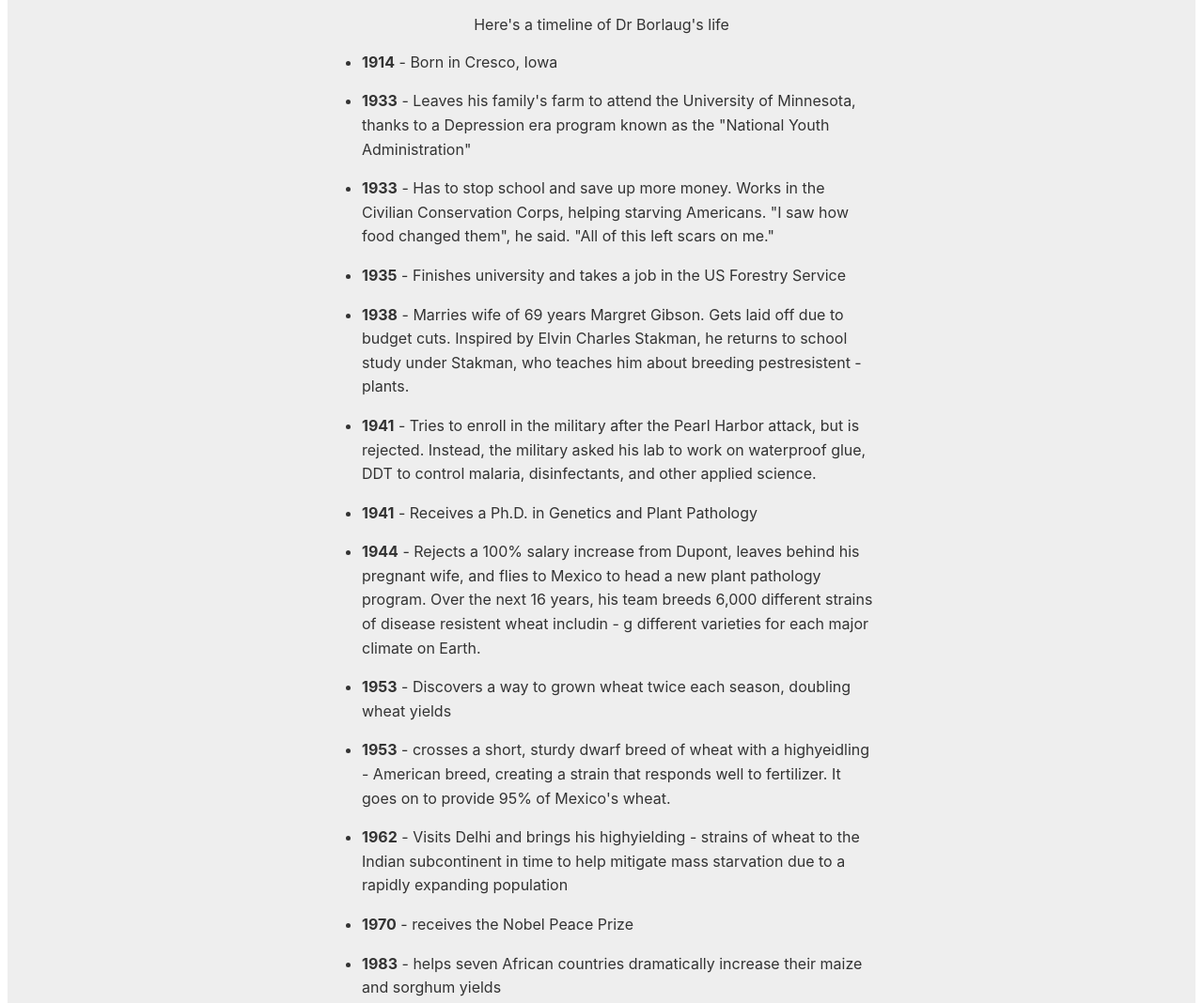
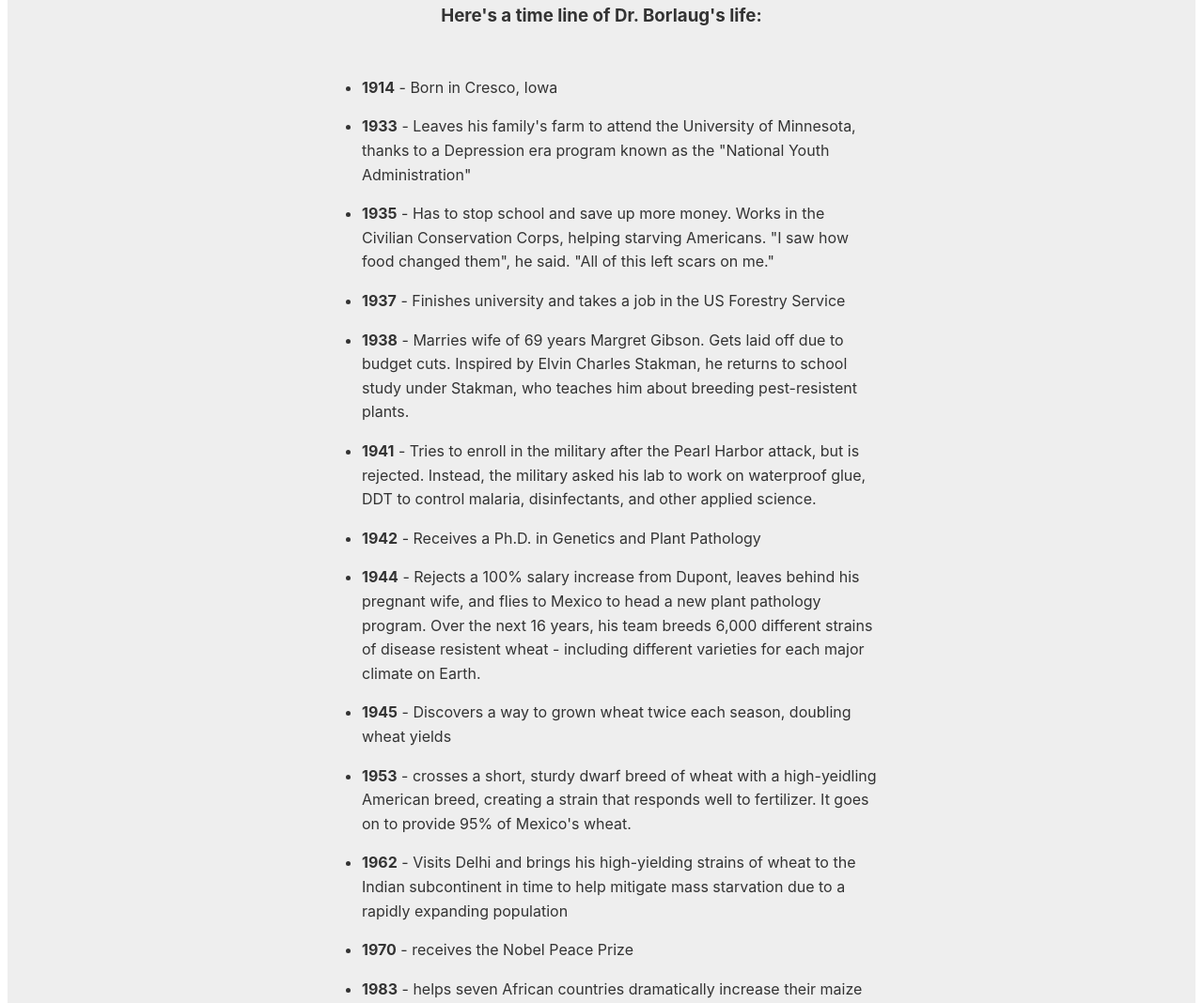
Before and after one commit to Tuglo/KofiAndOrji, a plain HTML site: page index.html in a window 1280 px wide. Shown: the part 599-1667 px from the top of the page at 94% size. Drawn offline with Linux system fonts and the light colour scheme.

Commit message:
HTML Kofi

```diff
--- a/index.html
+++ b/index.html
@@ -1,13 +1,10 @@
 <!DOCTYPE html>
-<html lang="en">
+<html>
   <head>
-    <meta charset="UTF-8" />
-    <title></title>
     <link rel="stylesheet" href="css/style.css" />
   </head>
   <body>
     <main id="main">
-       <main id="main">
       <h1 id="title">Dr. Norman Borlaug</h1>
       <p>The man who saved a billion lives</p>
       <figure id="img-div">
@@ -22,26 +19,81 @@
         </figcaption>
       </figure>
       <section id="tribute-info">
-      <p>Here's a timeline of Dr Borlaug's life</p>
-      <ul>
-        <li><strong>1914</strong> - Born in Cresco, Iowa</li>
-        <li><strong>1933</strong> - Leaves his family's farm to attend the University of Minnesota, thanks to a Depression era program known as the "National Youth Administration"</li>
-        <li><strong>1933</strong> - Has to stop school and save up more money. Works in the Civilian Conservation Corps, helping starving Americans. "I saw how food changed them", he said. "All of this left scars on me."</li>
-        <li><strong>1935</strong> - Finishes university and takes a job in the US Forestry Service</li>
-        <li><strong>1938</strong> - Marries wife of 69 years Margret Gibson. Gets laid off due to budget cuts. Inspired by Elvin Charles Stakman, he returns to school study under Stakman, who teaches him about breeding pestresistent -  plants.</li>
-        <li><strong>1941</strong> -  Tries to enroll in the military after the Pearl Harbor attack, but is rejected. Instead, the military asked his lab to work on waterproof glue, DDT to control malaria, disinfectants, and other applied science.</li>
-        <li><strong>1941</strong> - Receives a Ph.D. in Genetics and Plant Pathology </li>
-        <li><strong>1944</strong> - Rejects a 100% salary increase from Dupont, leaves behind his pregnant wife, and flies to Mexico to head a new plant pathology program. Over the next 16 years, his team breeds 6,000 different strains of disease resistent wheat  includin - g different varieties for each major climate on Earth. </li>
-        <li><strong>1953</strong> - Discovers a way to grown wheat twice each season, doubling wheat yields</li>
-        <li><strong>1953</strong> - crosses a short, sturdy dwarf breed of wheat with a highyeidling  - American breed, creating a strain that responds well to fertilizer. It goes on to provide 95% of Mexico's wheat.</li>
-        <li><strong>1962</strong> -  Visits Delhi and brings his highyielding  - strains of wheat to the Indian subcontinent in time to help mitigate mass starvation due to a rapidly expanding population</li>
-        <li><strong>1970</strong> -  receives the Nobel Peace Prize </li>
-        <li><strong>1983</strong> - helps seven African countries dramatically increase their maize and sorghum yields </li>
-        <li><strong>1984</strong> - becomes a distinguished professor at Texas A&M University </li>
-        <li><strong>2005</strong> - states "we will have to double the world food supply by 2050." Argues that genetically modified crops are the only way we can meet the demand, as we run out of arable land. Says that GM crops are not inherently dangerous because "we've been genetically modifying plants and animals for a long time. Long before we called it science, people were selecting the best breeds." </li>
-        <li><strong>2009</strong> -  dies at the age of 95. </li>
-      </ul>
-<blockquote
+        <h3 id="headline">Here's a time line of Dr. Borlaug's life:</h3>
+        <ul>
+          <li><strong>1914</strong> - Born in Cresco, Iowa</li>
+          <li>
+            <strong>1933</strong> - Leaves his family's farm to attend the
+            University of Minnesota, thanks to a Depression era program known as
+            the "National Youth Administration"
+          </li>
+          <li>
+            <strong>1935</strong> - Has to stop school and save up more money.
+            Works in the Civilian Conservation Corps, helping starving
+            Americans. "I saw how food changed them", he said. "All of this left
+            scars on me."
+          </li>
+          <li>
+            <strong>1937</strong> - Finishes university and takes a job in the
+            US Forestry Service
+          </li>
+          <li>
+            <strong>1938</strong> - Marries wife of 69 years Margret Gibson.
+            Gets laid off due to budget cuts. Inspired by Elvin Charles Stakman,
+            he returns to school study under Stakman, who teaches him about
+            breeding pest-resistent plants.
+          </li>
+          <li>
+            <strong>1941</strong> - Tries to enroll in the military after the
+            Pearl Harbor attack, but is rejected. Instead, the military asked
+            his lab to work on waterproof glue, DDT to control malaria,
+            disinfectants, and other applied science.
+          </li>
+          <li>
+            <strong>1942</strong> - Receives a Ph.D. in Genetics and Plant
+            Pathology
+          </li>
+          <li>
+            <strong>1944</strong> - Rejects a 100% salary increase from Dupont,
+            leaves behind his pregnant wife, and flies to Mexico to head a new
+            plant pathology program. Over the next 16 years, his team breeds
+            6,000 different strains of disease resistent wheat - including
+            different varieties for each major climate on Earth.
+          </li>
+          <li>
+            <strong>1945</strong> - Discovers a way to grown wheat twice each
+            season, doubling wheat yields
+          </li>
+          <li>
+            <strong>1953</strong> - crosses a short, sturdy dwarf breed of wheat
+            with a high-yeidling American breed, creating a strain that responds
+            well to fertilizer. It goes on to provide 95% of Mexico's wheat.
+          </li>
+          <li>
+            <strong>1962</strong> - Visits Delhi and brings his high-yielding
+            strains of wheat to the Indian subcontinent in time to help mitigate
+            mass starvation due to a rapidly expanding population
+          </li>
+          <li><strong>1970</strong> - receives the Nobel Peace Prize</li>
+          <li>
+            <strong>1983</strong> - helps seven African countries dramatically
+            increase their maize and sorghum yields
+          </li>
+          <li>
+            <strong>1984</strong> - becomes a distinguished professor at Texas
+            A&M University
+          </li>
+          <li>
+            <strong>2005</strong> - states "we will have to double the world
+            food supply by 2050." Argues that genetically modified crops are the
+            only way we can meet the demand, as we run out of arable land. Says
+            that GM crops are not inherently dangerous because "we've been
+            genetically modifying plants and animals for a long time. Long
+            before we called it science, people were selecting the best breeds."
+          </li>
+          <li><strong>2009</strong> - dies at the age of 95.</li>
+        </ul>
+        <blockquote
           cite="http://news.rediff.com/report/2009/sep/14/pm-pays-tribute-to-father-of-green-revolution-borlaug.htm"
         >
           <p>
```
